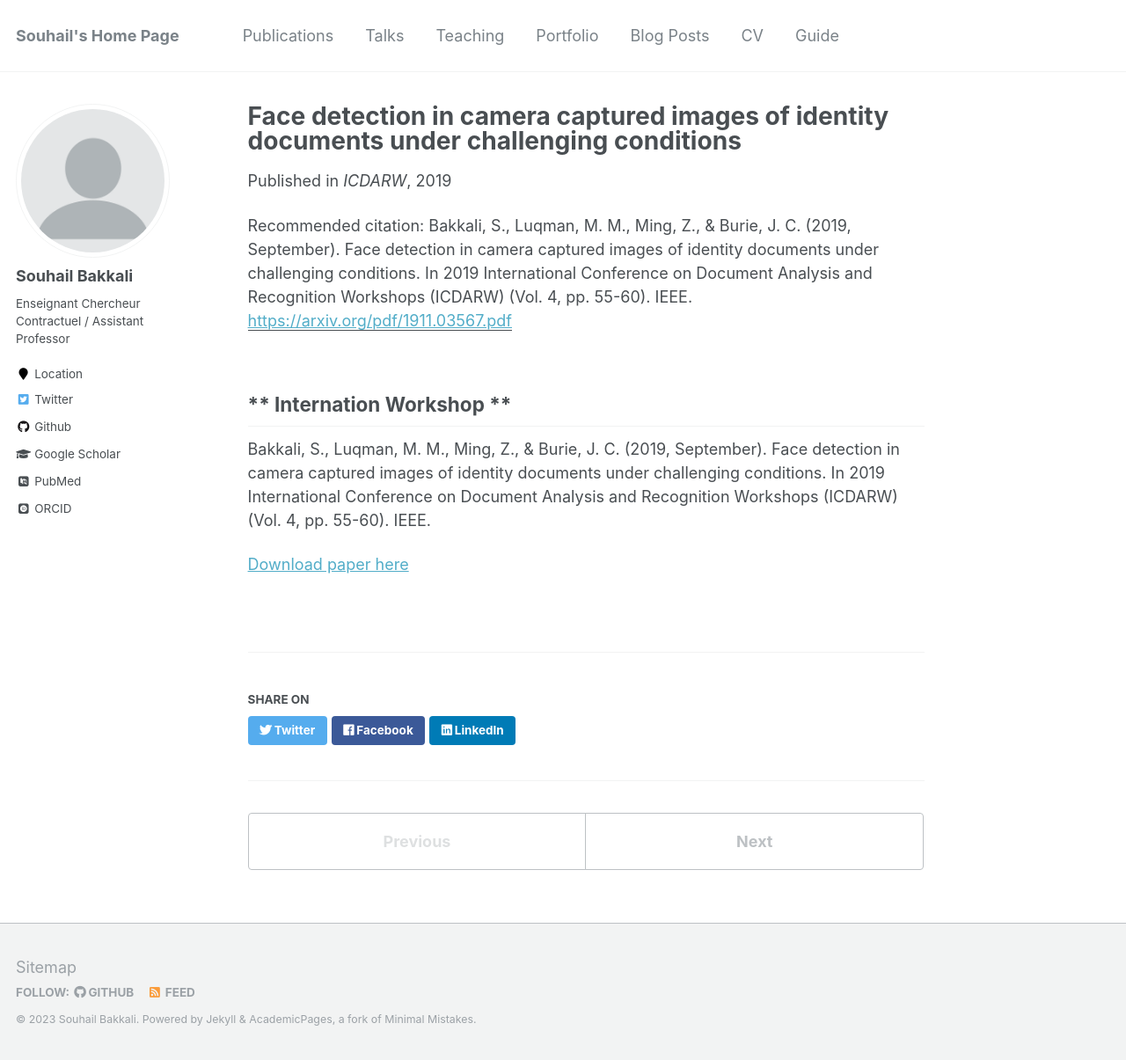
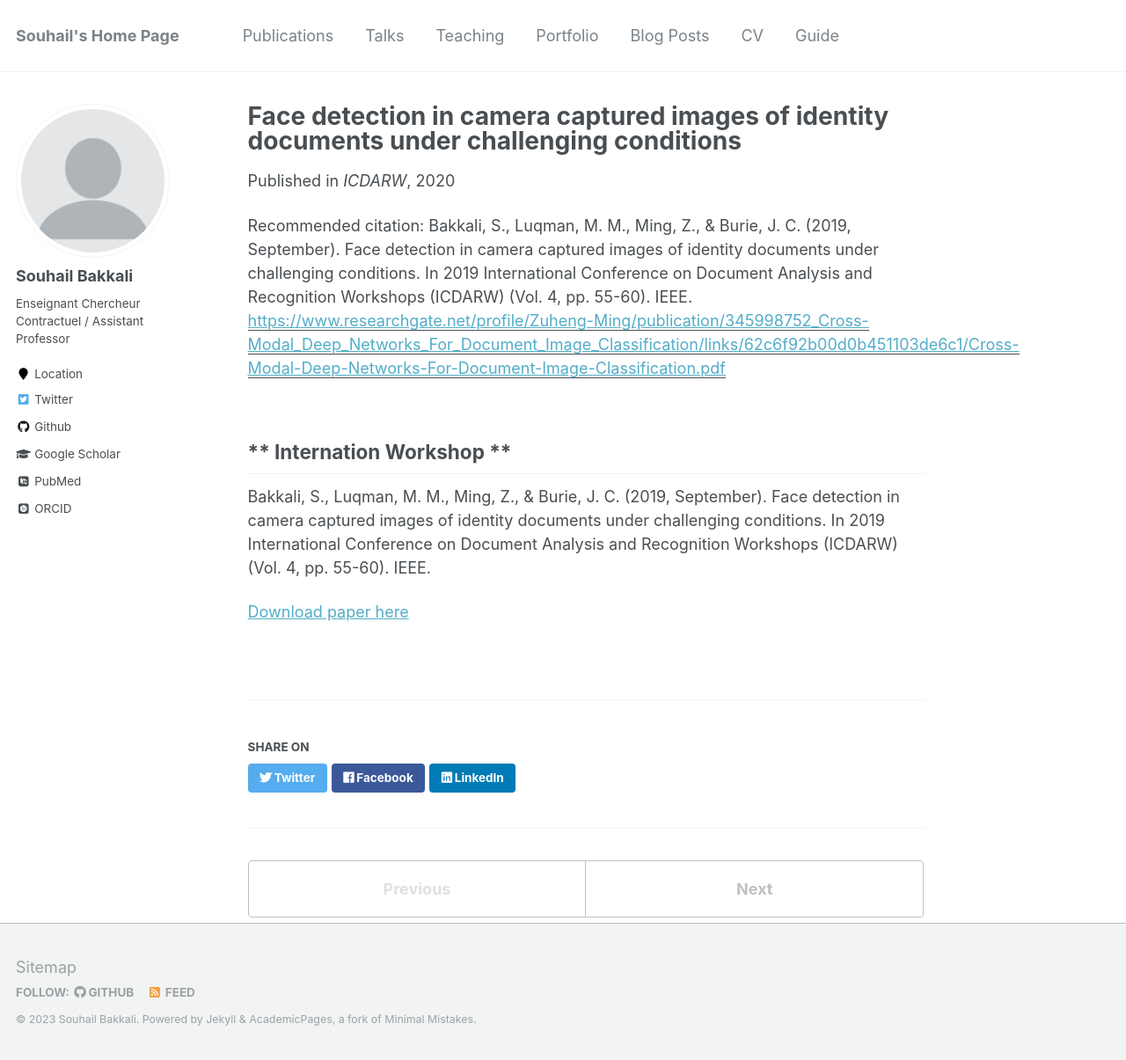
Before and after one commit to Sbakkalii/Sbakkalii.github.io, a Jekyll site: the page built from _publications/icdarw.md, in a window 1280 px wide and 1205 px high. Shown: the whole window at 88% size. Built offline with Jekyll 4.4.1, drawn with Linux system fonts in a browser that asks for light colours; some web fonts are replaced.

Commit message:
Update icdarw.md

```diff
--- a/_publications/icdarw.md
+++ b/_publications/icdarw.md
@@ -3,9 +3,9 @@ title: "Face detection in camera captured images of identity documents under cha
 collection: publications
 permalink: /publication/icdarw
 excerpt: 'Bakkali, S., Luqman, M. M., Ming, Z., & Burie, J. C. (2019, September). Face detection in camera captured images of identity documents under challenging conditions. In 2019 International Conference on Document Analysis and Recognition Workshops (ICDARW) (Vol. 4, pp. 55-60). IEEE.'
-date: 2019-10-1
+date: 2020-10-1
 venue: 'ICDARW'
-paperurl: 'https://arxiv.org/pdf/1911.03567.pdf'
+paperurl: 'https://www.researchgate.net/profile/Zuheng-Ming/publication/345998752_Cross-Modal_Deep_Networks_For_Document_Image_Classification/links/62c6f92b00d0b451103de6c1/Cross-Modal-Deep-Networks-For-Document-Image-Classification.pdf'
 citation: 'Bakkali, S., Luqman, M. M., Ming, Z., & Burie, J. C. (2019, September). Face detection in camera captured images of identity documents under challenging conditions. In 2019 International Conference on Document Analysis and Recognition Workshops (ICDARW) (Vol. 4, pp. 55-60). IEEE.'
 ---
 
@@ -13,4 +13,4 @@ citation: 'Bakkali, S., Luqman, M. M., Ming, Z., & Burie, J. C. (2019, September
 ------
 Bakkali, S., Luqman, M. M., Ming, Z., & Burie, J. C. (2019, September). Face detection in camera captured images of identity documents under challenging conditions. In 2019 International Conference on Document Analysis and Recognition Workshops (ICDARW) (Vol. 4, pp. 55-60). IEEE.
 
-[Download paper here](https://arxiv.org/pdf/1911.03567.pdf)
+[Download paper here](https://www.researchgate.net/profile/Zuheng-Ming/publication/345998752_Cross-Modal_Deep_Networks_For_Document_Image_Classification/links/62c6f92b00d0b451103de6c1/Cross-Modal-Deep-Networks-For-Document-Image-Classification.pdf)
```
